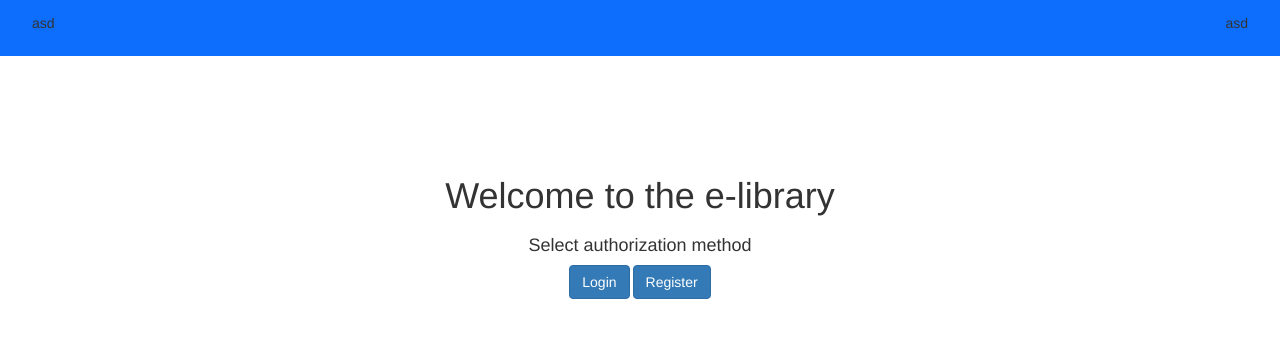
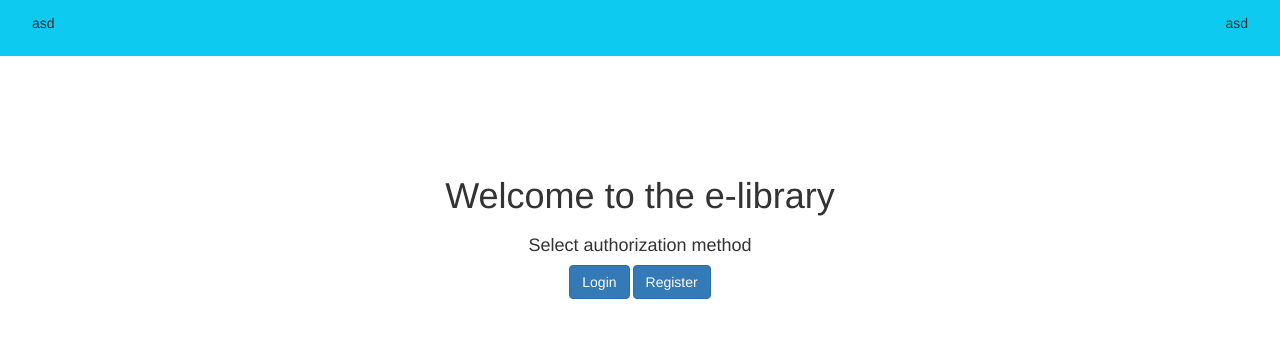
Before and after one commit to kamilaltemimi/e-library, an Angular app: page / in a window 1280 px wide. Shown: the top 338 px of the page. Built offline with nearby package versions, Linux system fonts and the light colour scheme.

Commit message:
changed navbar bg color

```diff
--- a/src/app/shared/header/header.component.scss
+++ b/src/app/shared/header/header.component.scss
@@ -1,7 +1,7 @@
 .navbar_container {
     width: 100vw;
     height: 56px;
-    background-color: #0d6efd;
+    background-color: rgb(13, 202, 240);
     display: flex;
     justify-content: center;
 }
```
